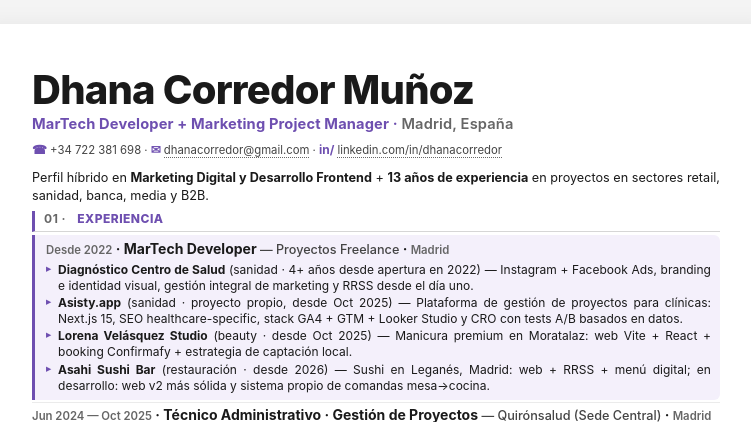
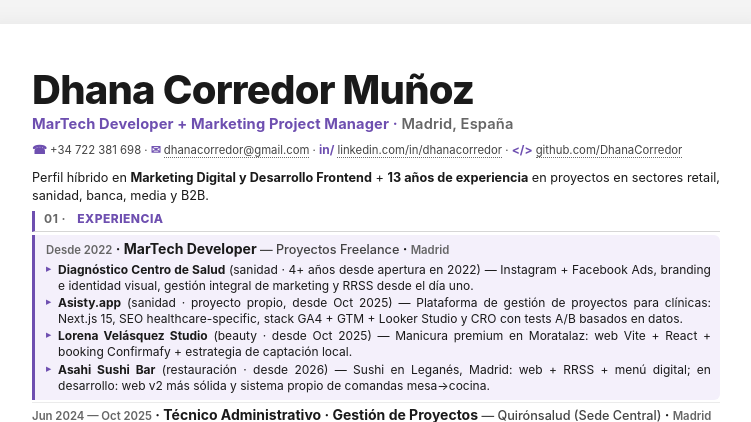
Before and after one commit to DhanaCorredor/Portfolio, a Django app: page /cv/marketing/imprimir/ in a window 1280 px wide. Shown: the top 422 px of the page, without its empty margins (264-1015 px from the left). Run offline with Django 5.2, Linux system fonts and the light colour scheme.

Commit message:
CV imprimible: anadir GitHub a la linea de contacto
Coherencia con el CV web y respaldo de la parte 'MarTech Developer' del perfil.

```diff
--- a/templates/cv-marketing.html
+++ b/templates/cv-marketing.html
@@ -346,7 +346,7 @@
 <header>
   <h1>Dhana Corredor Muñoz</h1>
   <p class="role">MarTech Developer + Marketing Project Manager · <span class="role-loc">Madrid, España</span></p>
-  <div class="meta-line"><span class="meta-icon">☎&#xFE0E;</span>+34 722 381 698 · <span class="meta-icon">✉&#xFE0E;</span><a href="mailto:dhanacorredor@gmail.com">dhanacorredor@gmail.com</a> · <span class="meta-icon">in/</span><a href="https://www.linkedin.com/in/dhanacorredor/">linkedin.com/in/dhanacorredor</a></div>
+  <div class="meta-line"><span class="meta-icon">☎&#xFE0E;</span>+34 722 381 698 · <span class="meta-icon">✉&#xFE0E;</span><a href="mailto:dhanacorredor@gmail.com">dhanacorredor@gmail.com</a> · <span class="meta-icon">in/</span><a href="https://www.linkedin.com/in/dhanacorredor/">linkedin.com/in/dhanacorredor</a> · <span class="meta-icon">&lt;/&gt;</span><a href="https://github.com/DhanaCorredor">github.com/DhanaCorredor</a></div>
 </header>
 
 <p class="profile">Perfil híbrido en <strong>Marketing Digital y Desarrollo Frontend</strong> + <strong>13 años de experiencia</strong> en proyectos en sectores retail, sanidad, banca, media y B2B.</p>
```
